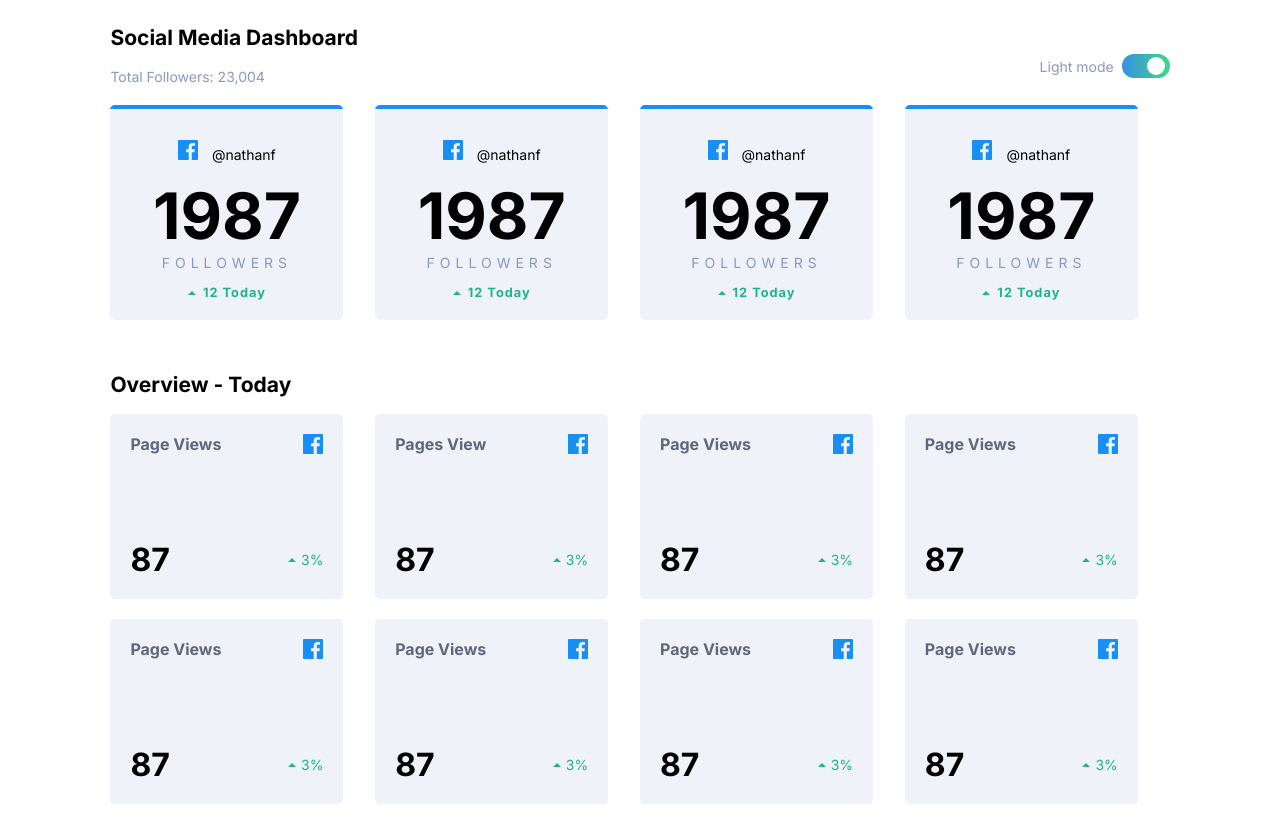
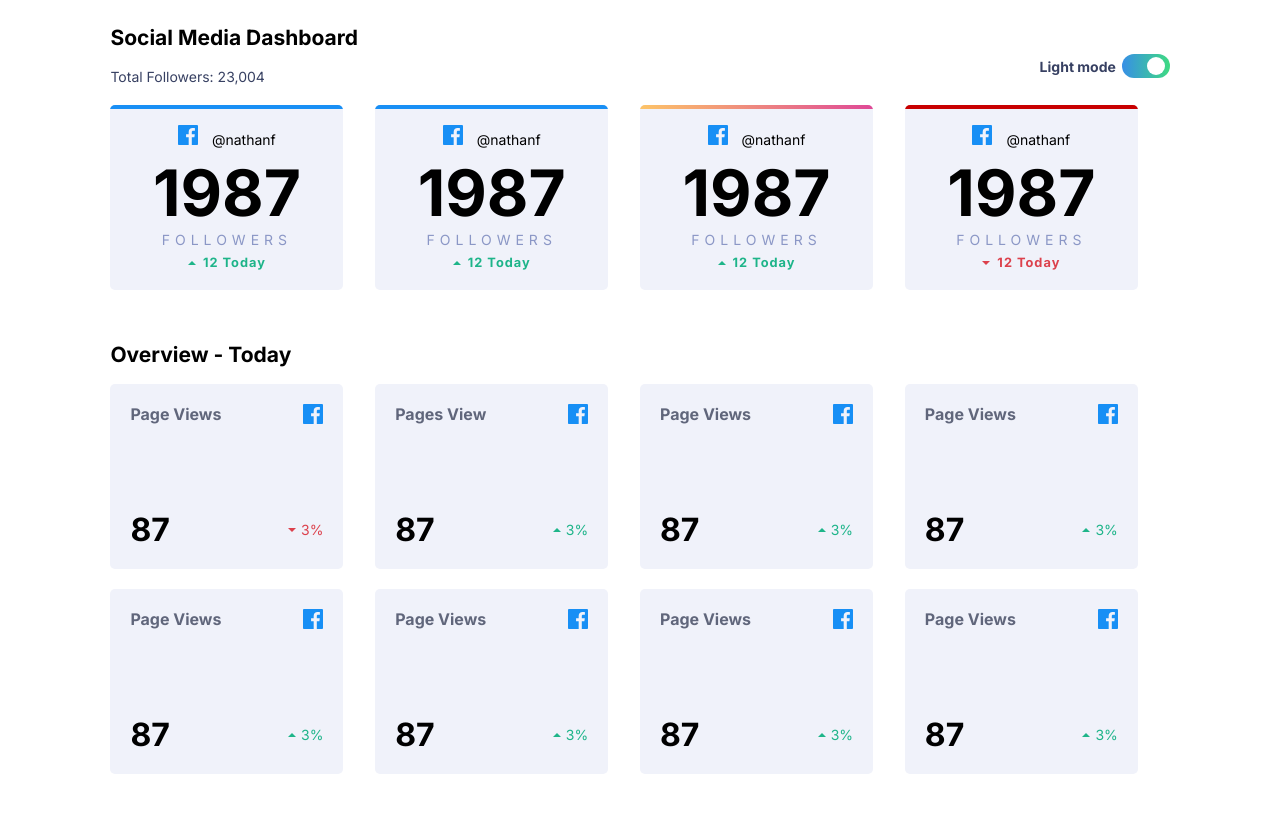
Before and after one commit to MariuszKra85/dashBoard, a website built with webpack: page index.html in a window 1280 px wide. Both pictures are taken after a click on the element "Dark Mode". After the commit the page ends 802 px from the top, so only its background shows below. Built offline with nearby package versions, Linux system fonts and the light colour scheme.

Commit message:
change scss class combine followers and box class, js add changeTheme function.

```diff
--- a/index.html
+++ b/index.html
@@ -30,14 +30,14 @@
         </div>
       </header>
       <div class="followers--container">
-        <div class="followers padding-blue">
-          <div class="followers--social">
+        <div class="box padding-blue">
+          <div class="box--social">
             <img
-              class="followers--social-icon"
+              class="social-icon"
               src="/images/icon-facebook.svg"
               alt="fb-icon"
             />
-            <span class="followers--social-name">@nathanf</span>
+            <span class="social-name">@nathanf</span>
           </div>
           <div class="total">
             <span class="total--largeNum">1987</span>
@@ -52,14 +52,14 @@
             <span class="change--text-inc">12 Today</span>
           </div>
         </div>
-        <div class="followers padding-blue">
-          <div class="followers--social">
+        <div class="box padding-blue">
+          <div class="box--social">
             <img
-              class="followers--social-icon"
+              class="social-icon"
               src="/images/icon-facebook.svg"
               alt="fb-icon"
             />
-            <span class="followers--social-name">@nathanf</span>
+            <span class="social-name">@nathanf</span>
           </div>
           <div class="total">
             <span class="total--largeNum">1987</span>
@@ -74,14 +74,14 @@
             <span class="change--text-inc">12 Today</span>
           </div>
         </div>
-        <div class="followers padding-blue">
-          <div class="followers--social">
+        <div class="box padding-gradient">
+          <div class="box--social">
             <img
-              class="followers--social-icon"
+              class="social-icon"
               src="/images/icon-facebook.svg"
               alt="fb-icon"
             />
-            <span class="followers--social-name">@nathanf</span>
+            <span class="social-name">@nathanf</span>
           </div>
           <div class="total">
             <span class="total--largeNum">1987</span>
@@ -96,14 +96,14 @@
             <span class="change--text-inc">12 Today</span>
           </div>
         </div>
-        <div class="followers padding-blue">
-          <div class="followers--social">
+        <div class="box padding-red">
+          <div class="box--social">
             <img
-              class="followers--social-icon"
+              class="social-icon"
               src="/images/icon-facebook.svg"
               alt="fb-icon"
             />
-            <span class="followers--social-name">@nathanf</span>
+            <span class="social-name">@nathanf</span>
           </div>
           <div class="total">
             <span class="total--largeNum">1987</span>
@@ -112,10 +112,10 @@
           <div class="change">
             <img
               class="change--img"
-              src="./images/icon-up.svg"
-              alt="increase"
+              src="./images/icon-down.svg"
+              alt="degrease"
             />
-            <span class="change--text-inc">12 Today</span>
+            <span class="change--text-dec">12 Today</span>
           </div>
         </div>
       </div>
@@ -135,10 +135,10 @@
             <div class="box--status--change">
               <img
                 class="box--status--img"
-                src="./images/icon-up.svg"
-                alt="increase"
+                src="./images/icon-down.svg"
+                alt="degrease"
               />
-              <span class="box--status--change-inc">3%</span>
+              <span class="box--status--change-dec">3%</span>
             </div>
           </div>
         </div>
--- a/index.js
+++ b/index.js
@@ -1,21 +1,24 @@
 const modeButton = document.querySelector('#modeButton');
 let mode = 'Dark';
 
-const init = () => {
 const side = document.querySelector(`body`);
 const modeSlider = document.querySelector(`.mode--slider-dot`);
 const modeName = document.querySelector(`#modeName`);
-  const cards = document.querySelectorAll(`.followers`);
-  const boxes = document.querySelectorAll(`.box`);
+
 const boxTitles = document.querySelectorAll('.box--title');
-  const slider = document.querySelector('.mode--slider');
+const slider = document.querySelector('.mode--name');
+const headerText = document.querySelector('.header--text');
 
-  const cardsArr = Array.from(cards);
-  const boxesArr = Array.from(boxes);
+const init = () => {
+  modeButton.addEventListener('click', changeTheme);
+};
+
+const changeTheme = () => {
+  const cardsArr = Array.from(document.querySelectorAll(`.followers`));
+  const boxesArr = Array.from(document.querySelectorAll(`.box`));
   const boxTitlesArr = Array.from(boxTitles);
   const all = cardsArr.concat(boxesArr);
 
-  modeButton.addEventListener('click', () => {
   side.classList.toggle('light');
   side.classList.toggle('dark');
 
@@ -30,8 +33,8 @@ const init = () => {
   });
 
   modeSlider.classList.toggle(`switch-mode`);
-    slider.classList.toggle(`mode--slider-light`);
+  slider.classList.toggle('mode--name-light');
+  headerText.classList.toggle('header--text-light');
   modeName.textContent = `${mode} mode`;
-  });
 };
 init();
--- a/input.scss
+++ b/input.scss
@@ -1,4 +1,10 @@
 @import url('https://fonts.googleapis.com/css2?family=Inter:wght@400;700&display=swap');
+
+@mixin container {
+  display: flex;
+  flex-wrap: wrap;
+  justify-content: center;
+}
 
 body {
   background-color: hsl(230, 17%, 14%);
@@ -34,6 +40,10 @@ body {
     color: hsl(228, 34%, 66%);
     padding-bottom: 20px;
     margin: 0;
+
+    &-light {
+      color: hsl(228, 28%, 30%);
+    }
   }
 }
 
@@ -47,8 +57,13 @@ body {
   }
 
   &--name {
+    font-weight: 700;
     color: hsl(228, 34%, 66%);
     margin: 0;
+
+    &-light {
+      color: hsl(228, 28%, 30%);
+    }
   }
 
   &--switch {
@@ -93,34 +108,9 @@ body {
   background-color: white;
 }
 
-.followers {
-  transition: ease-in-out background-color 0.3s;
-  position: relative;
-  background-color: hsl(228, 28%, 20%);
-  width: 80%;
-  height: 215px;
-  display: flex;
-  flex-direction: column;
-  justify-content: space-between;
-  box-sizing: border-box;
-  padding: 35px 20px 20px 20px;
-  border-radius: 5px;
-  overflow: hidden;
-  align-items: center;
-  margin-top: 25px;
-  text-align: center;
-}
-
-.followers:hover {
-  background: hsl(228, 28%, 30%);
-  cursor: pointer;
-}
-
 .followers--container {
-  display: flex;
-  flex-wrap: wrap;
+  @include container();
   margin-bottom: 2rem;
-  justify-content: center;
 }
 
 .padding {
@@ -167,7 +157,7 @@ body {
   color: hsl(228, 34%, 66%);
   display: flex;
 }
-.followers--social-icon {
+.social-icon {
   margin-right: 10px;
 }
 
@@ -200,9 +190,7 @@ body {
 }
 
 .overview--container {
-  display: flex;
-  flex-wrap: wrap;
-  justify-content: center;
+  @include container();
 }
 
 .box {
@@ -306,7 +294,3 @@ body {
 .box--title--light {
   color: hsl(227, 12, 43);
 }
-
-.mode--slider-light {
-  background-color: hsl(230, 22%, 74%);
-}
```
Also changed, not shown: dist/output.css, 1 other file. Lines whose indentation alone changed are shown as unchanged.
